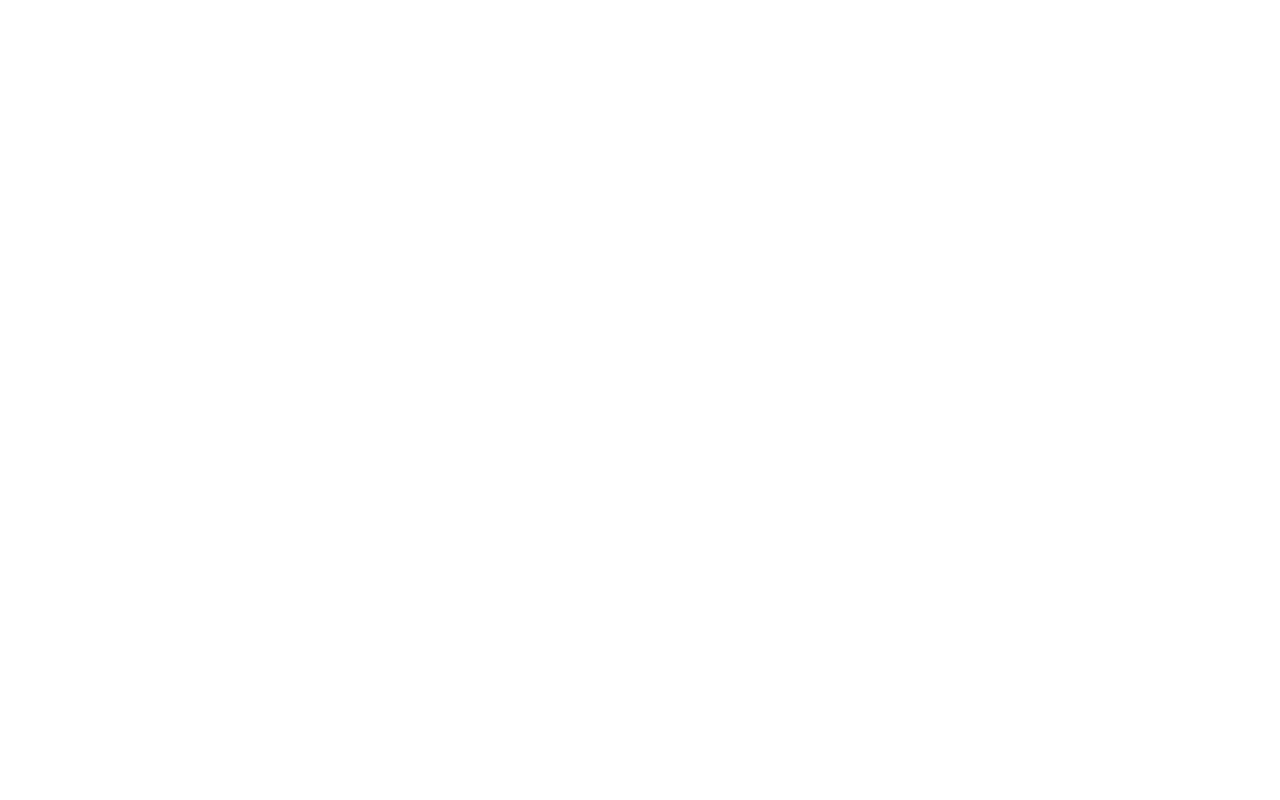
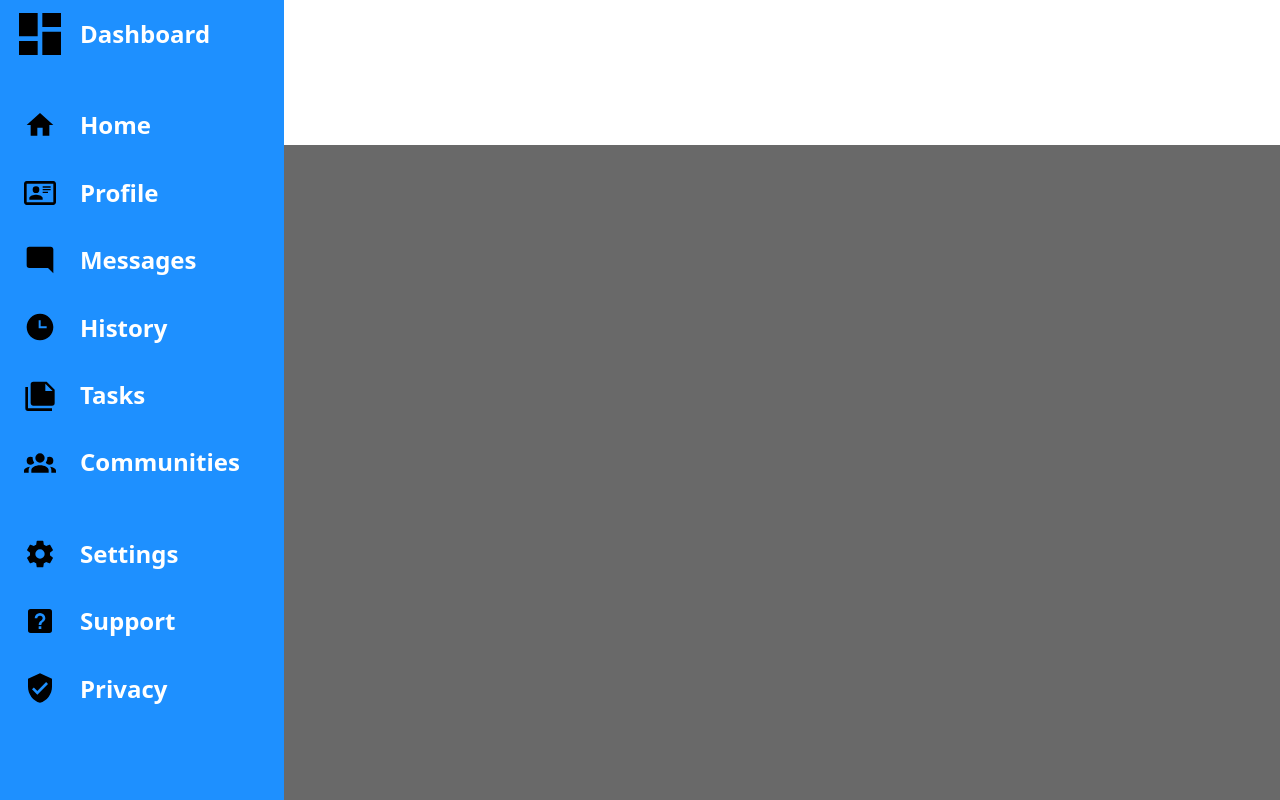
Before and after one commit to MPadilla198/TOP-Admin-Dashboard, a website: page index.html in a window 1280 px wide. Drawn offline with nearby package versions, Linux system fonts and the light colour scheme.

Commit message:
Complete aside structure for navigation panel

```diff
--- a/index.html
+++ b/index.html
@@ -1,5 +1,6 @@
 <!DOCTYPE html>
 <html lang="en-US">
+
 <head>
     <meta charset="UTF-8">
     <meta name="viewport" content="width=device-width, initial-scale=1.0">
@@ -9,7 +10,44 @@
 
     <title>Admin Dashboard</title>
 </head>
+
 <body>
+    <aside>
+        <div>
+            <img src="icons/view-dashboard.svg" alt="Dashboard Logo" class="logo">
+            <h1>Dashboard</h1>
+        </div>
+        <div>
+            <img src="icons/home.svg" alt="Home Icon" class="icon">
+            <h2>Home</h2>
+            <img src="icons/card-account-details-outline.svg" alt="Profile Icon" class="icon">
+            <h2>Profile</h2>
+            <img src="icons/message-reply.svg" alt="Messages Icon" class="icon">
+            <h2>Messages</h2>
+            <img src="icons/clock-time-three.svg" alt="History Icon" class="icon">
+            <h2>History</h2>
+            <img src="icons/note-multiple.svg" alt="Tasks Icon" class="icon">
+            <h2>Tasks</h2>
+            <img src="icons/account-group.svg" alt="Communities Icon" class="icon">
+            <h2>Communities</h2>
+        </div>
+        <div>
+            <img src="icons/cog.svg" alt="Settings Icon" class="icon">
+            <h2>Settings</h2>
+            <img src="icons/help-box.svg" alt="Support Icon" class="icon">
+            <h2>Support</h2>
+            <img src="icons/shield-check.svg" alt="Privacy Icon" class="icon">
+            <h2>Privacy</h2>
+        </div>
+    </aside>
 
+    <header>
+
+    </header>
+
+    <section>
+
+    </section>
 </body>
+
 </html>
--- a/styles.css
+++ b/styles.css
@@ -7,6 +7,71 @@
     font-display: swap;
 }
 
+:root {
+    --primary-color: DodgerBlue
+}
+
 html {
     font-family: Roboto;
 }
+
+body {
+    height: 100vh;
+    width: 100vw;
+    display: grid;
+    grid-template-columns: 2fr 7fr;
+    grid-template-rows: 2fr 9fr;
+}
+
+/** ASIDE STYLES */
+
+aside {
+    background-color: var(--primary-color);
+    display: grid;
+
+    justify-content: start;
+    align-content: start;
+    gap: 3vh;
+    grid-row: 1 / 3;
+}
+
+aside>div {
+    display: grid;
+    grid-template-columns: 1fr 2fr;
+
+    justify-items: center;
+    align-items: center;
+
+    color: white;
+}
+
+aside>div>h2,
+aside>div>h1 {
+    justify-self: start;
+}
+
+.logo {
+    height: 56px;
+    width: 56px;
+}
+
+.icon {
+    height: 32px;
+    width: 32px;
+
+}
+
+aside .logo,
+aside .icon {
+    color: white;
+}
+
+/** HEADER STYLES */
+header {
+    background-color: white;
+}
+
+/** SECTION STYLES */
+section {
+    background-color: dimgray;
+}
```
